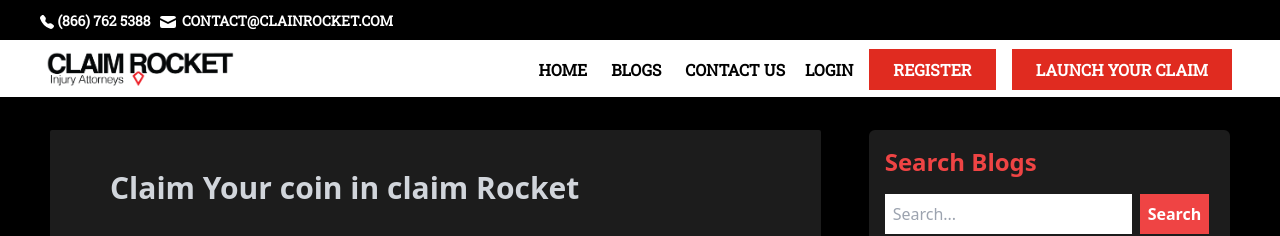
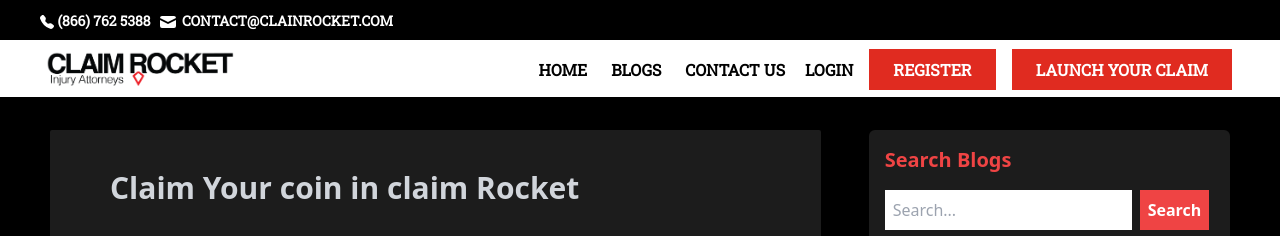
Before and after one commit to dev-mdsohagmiya/claimrocket, a Next.js app: page /blogs/1 in a window 1280 px wide. Shown: the top 236 px of the page. Built offline with nearby package versions, Linux system fonts and the light colour scheme.

Commit message:
minor bug fixed

```diff
--- a/components/Blogs/SearchBlog.jsx
+++ b/components/Blogs/SearchBlog.jsx
@@ -13,7 +13,7 @@
   };
   return (
     <div className="bg-[#1c1c1c] pt-4 pb-2 px-4 mb-6 rounded-md">
-      <h1 className="text-2xl font-semibold text-red-500">Search Blogs</h1>
+      <h1 className="text-xl font-semibold text-red-500">Search Blogs</h1>
       <form onSubmit={handleSearch}>
         <input
           type="text"
--- a/components/Contact.jsx
+++ b/components/Contact.jsx
@@ -3,6 +3,9 @@
 import { HiMail } from "react-icons/hi";
 import { BsFillTelephoneFill } from "react-icons/bs";
 function ContactUS() {
+  const handleForm = (e) => {
+    e.preventDefault();
+  };
   return (
     <>
       <div id="login" className="bg-black pt-40 pb-20 ">
@@ -15,7 +18,7 @@
               Have a Question? Send Us a Message
             </h2>
           </div>
-          <form>
+          <form onSubmit={handleForm}>
             <div className=" grid grid-cols-12">
               <div className=" col-span-12 lg:col-span-12 md:mx-4 bg-[#1c1c1c]  ">
                 <div className="md:mx-4 p-5 md:p-10">
```
